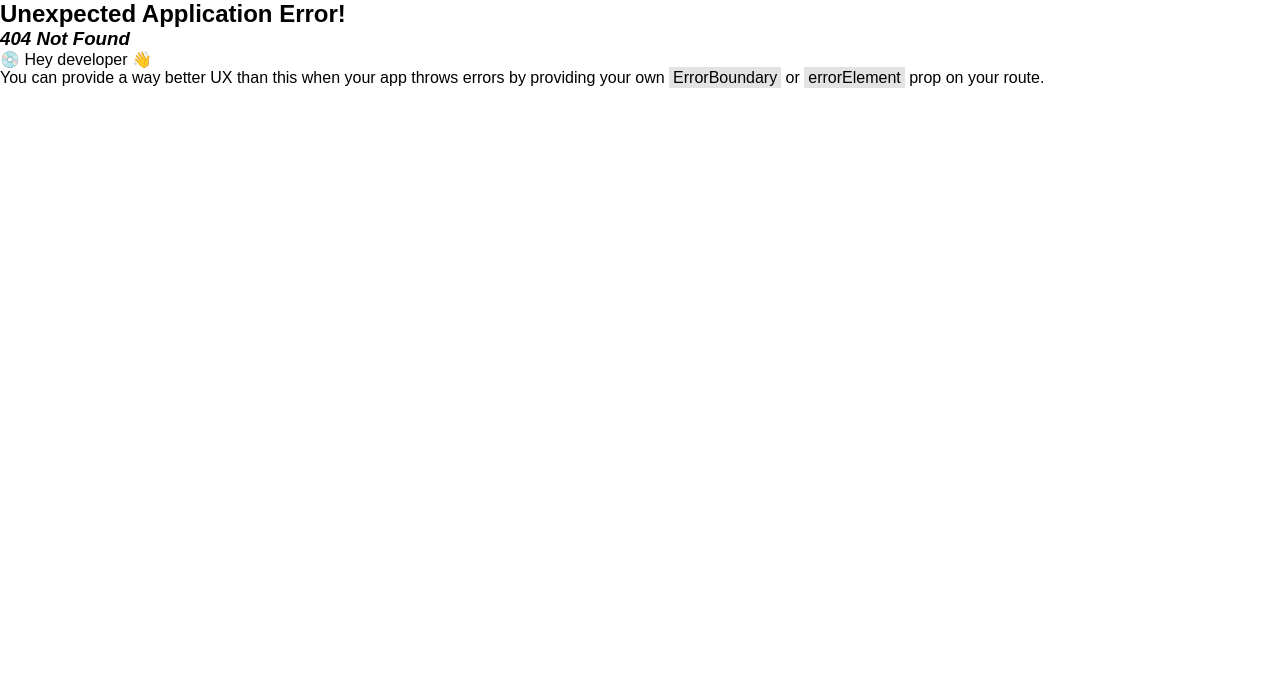
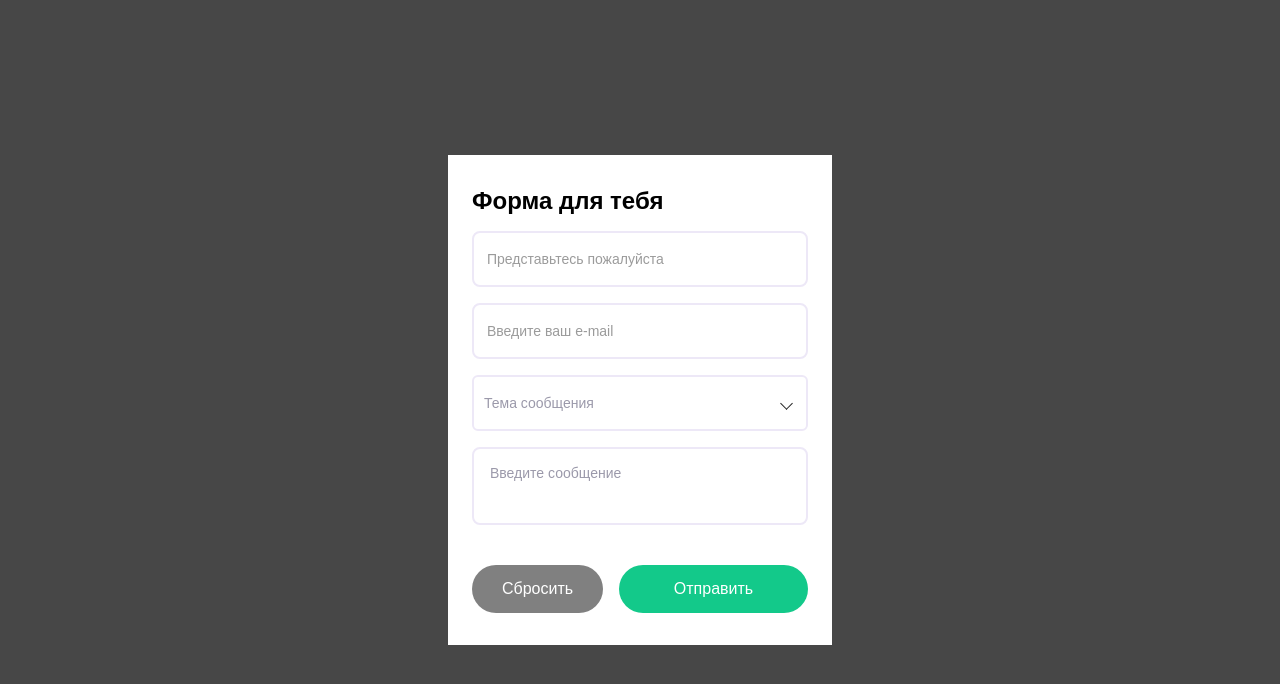
Before and after one commit to alexandrIvanovDev/test-example, a React (Create React App) app: page /form/edit in a window 1280 px wide. Before the commit this address had no page. Shown: the top 684 px of the page. Built offline with nearby package versions, Linux system fonts and the light colour scheme.

Commit message:
Refactoring

```diff
--- a/src/pages/form/Form.tsx
+++ b/src/pages/form/Form.tsx
@@ -1,14 +1,19 @@
-import React, {ChangeEvent, FormEvent, useState} from 'react';
+import React, {ChangeEvent, FormEvent, useEffect, useState} from 'react';
 import cl from './Form.module.css'
 import {Button} from '../../components/button/Button';
 import {Textarea} from '../../components/textarea/Textarea';
-import {OptionType, Select} from '../../components/select/Select';
+import {Select} from '../../components/select/Select';
 import {useDispatch, useSelector} from 'react-redux';
 import {deleteUserFromLS, setUser, UserType} from '../../store/reducers/user';
 import {useNavigate} from 'react-router-dom';
 import {AppDispatch, AppStateType} from '../../store/store';
 import {Input} from '../../components/input/Input';
 import {isEmailValid} from '../../helpers/validate/validate-email';
+
+export type OptionType = {
+    label: string
+    value: string
+}
 
 const options: Array<OptionType> = [
     {value: 'theme1', label: 'Тема 1'},
@@ -19,16 +24,22 @@ const options: Array<OptionType> = [
 
 export const Form = () => {
 
-    const {name, email, theme} = useSelector((state: AppStateType) => state.user.user)
+    const {user, isLogged} = useSelector((state: AppStateType) => state.user)
 
-    const [nameValue, setNameValue] = useState(name || '')
-    const [emailValue, setEmailValue] = useState(email || '')
+    useEffect(() => {
+        if (isLogged) {
+            navigate('/form/edit')
+        }
+    }, []);
+
+    const [nameValue, setNameValue] = useState(user.name || '')
+    const [emailValue, setEmailValue] = useState(user.email || '')
     const [messageValue, setMessageValue] = useState('')
 
-    const [nameError, setNameError] = useState<string | null>(null)
+    const [nameStatus, setNameStatus] = useState<string | null>(null)
     const [emailStatus, setEmailStatus] = useState<string | null>(null)
 
-    const [selectValue, setSelectValue] = useState(theme || null)
+    const [selectValue, setSelectValue] = useState(user.theme || null)
 
     const onChangeSelectValue = (value: OptionType) => {
         setSelectValue(value)
@@ -42,7 +53,7 @@ export const Form = () => {
         setMessageValue('')
         setEmailValue('')
         setNameValue('')
-        setNameError(null)
+        setNameStatus(null)
         setEmailStatus(null)
         setSelectValue(null)
         if (nameValue === '' && emailValue === '') {
@@ -59,7 +70,7 @@ export const Form = () => {
             navigate('/')
         } else {
             if (nameValue.trim() === '') {
-                setNameError('error')
+                setNameStatus('error')
             }
             if (emailValue.trim() === '') {
                 setEmailStatus('error')
@@ -68,13 +79,13 @@ export const Form = () => {
     }
 
     const onNameHandler = (e: ChangeEvent<HTMLInputElement>) => {
-        if (nameError) {
-            setNameError(null)
+        if (nameStatus) {
+            setNameStatus(null)
         }
-        setNameValue(e.target.value)
+        setNameValue(e.currentTarget.value)
     }
 
-    const emailHandler = (e: ChangeEvent<HTMLInputElement>) => {
+    const onEmailHandler = (e: ChangeEvent<HTMLInputElement>) => {
         if (isEmailValid(emailValue)) {
             setEmailStatus('success')
         } else {
@@ -94,13 +105,13 @@ export const Form = () => {
                     onChangeValue={onNameHandler}
                     placeholder="Представьтесь пожалуйста"
                     id="name"
-                    status={nameError}
+                    status={nameStatus}
                 />
 
                 <Input
                     addClass={cl.input}
                     value={emailValue}
-                    onChangeValue={emailHandler}
+                    onChangeValue={onEmailHandler}
                     placeholder="Введите ваш e-mail"
                     id="email"
                     status={emailStatus}
@@ -122,7 +133,7 @@ export const Form = () => {
 
                 <div className={cl.btns}>
                     <Button addClass={cl.greyBtn} onClick={reset} type="reset">Сбросить</Button>
-                    <Button addClass={cl.sendBtn} type="submit" disabled={emailStatus === 'error' || !!nameError}>Отправить</Button>
+                    <Button addClass={cl.sendBtn} type="submit" disabled={emailStatus === 'error' || !!nameStatus}>Отправить</Button>
                 </div>
             </form>
         </div>
```
Also changed, not shown: src/index.tsx (+11 -4 lines).
